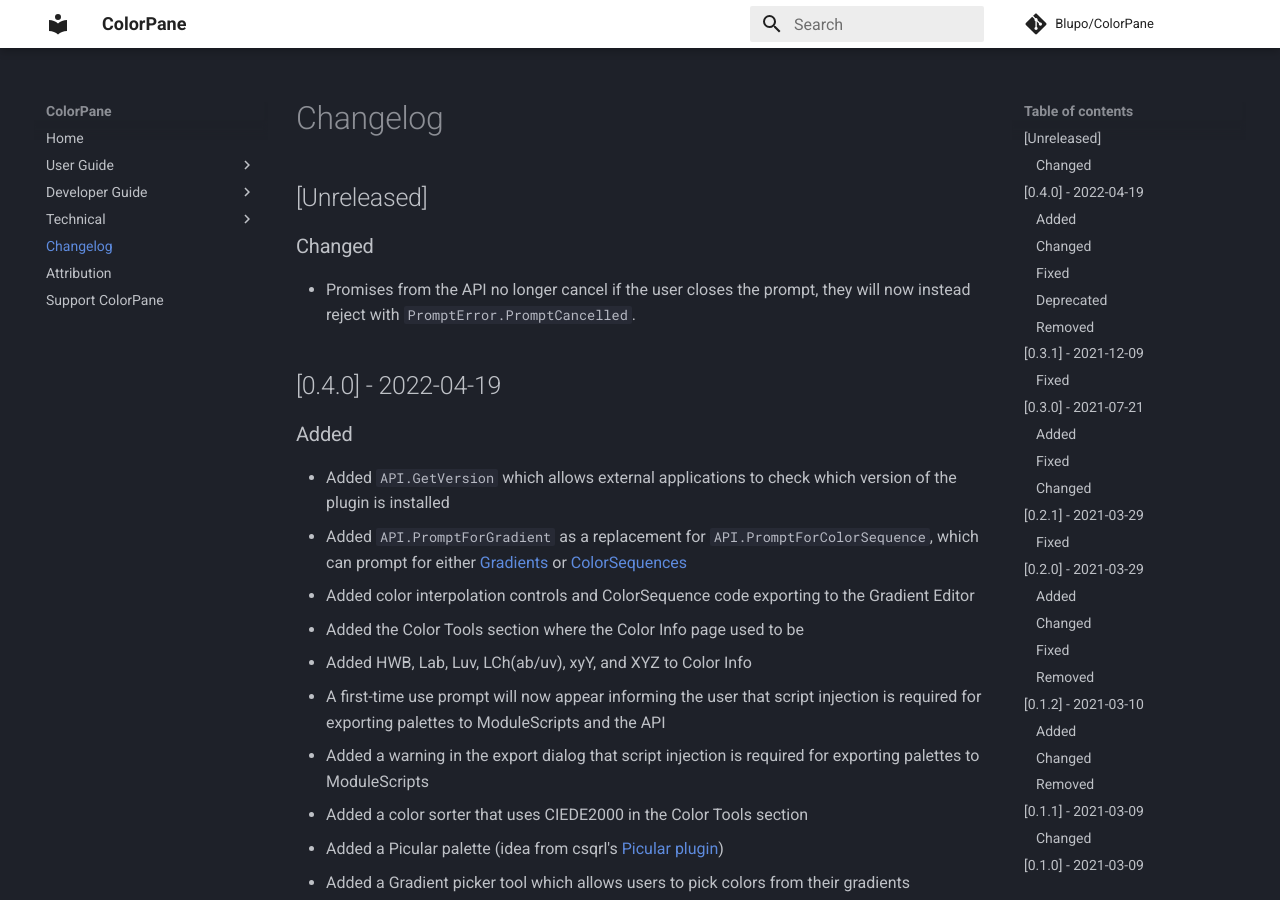
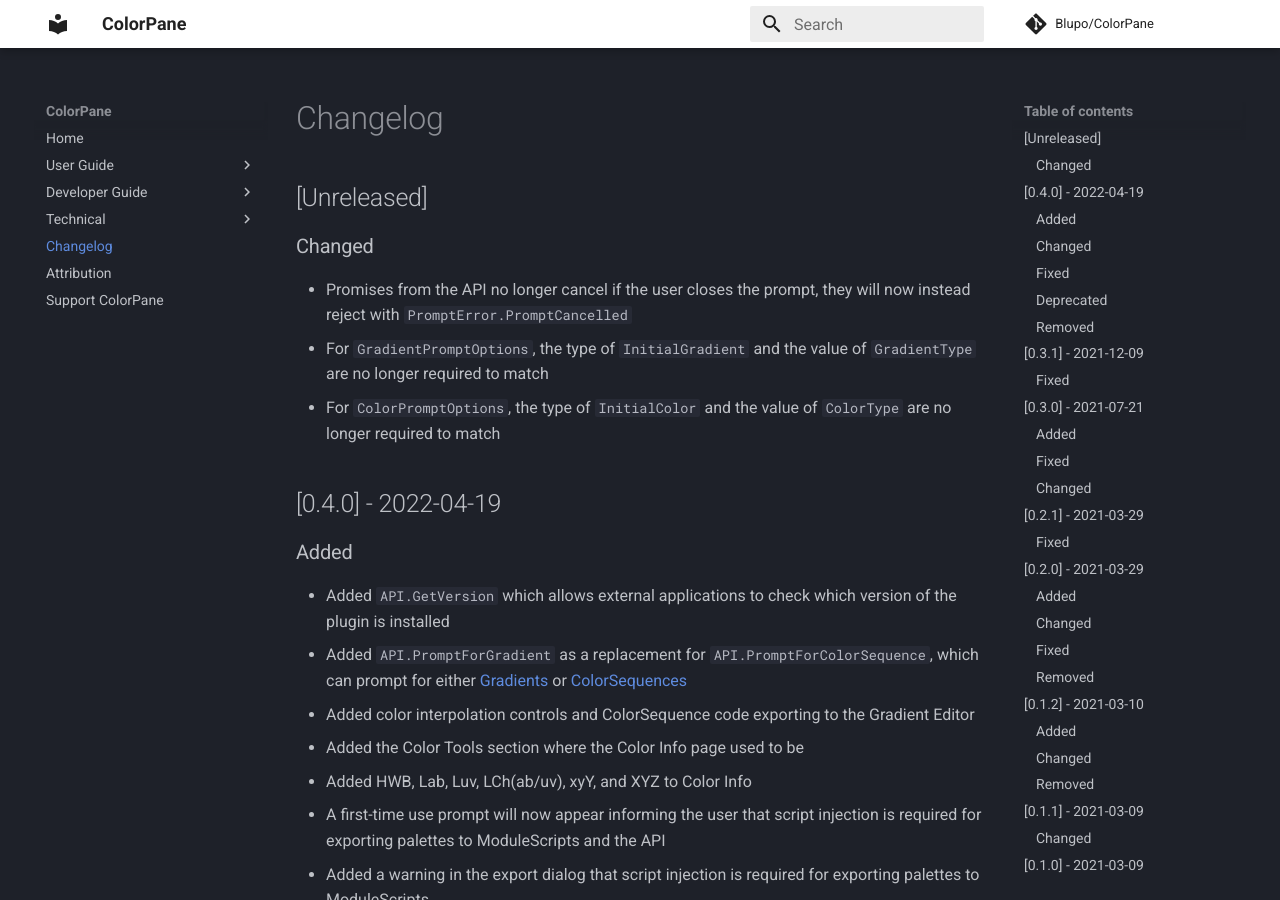
Before and after one commit to Blupo/ColorPane, an MkDocs documentation site: the page built from docs/changelog.md, in a window 1280 px wide and 900 px high. Built offline with MkDocs 1.6.1 and Material for MkDocs 9.7.7, drawn with Linux system fonts in a browser that asks for light colours; comment, search, counter and statistics services are not loaded.

Commit message:
Decouple prompt option type and initial value

```diff
--- a/docs/changelog.md
+++ b/docs/changelog.md
@@ -1,7 +1,9 @@
 ## [Unreleased]
 
 ### Changed
-- Promises from the API no longer cancel if the user closes the prompt, they will now instead reject with `PromptError.PromptCancelled`.
+- Promises from the API no longer cancel if the user closes the prompt, they will now instead reject with `PromptError.PromptCancelled`
+- For `GradientPromptOptions`, the type of `InitialGradient` and the value of `GradientType` are no longer required to match
+- For `ColorPromptOptions`, the type of `InitialColor` and the value of `ColorType` are no longer required to match
 
 ## [0.4.0] - 2022-04-19
 
```
Also changed, not shown: docs/technical/api-reference.md (+0 -4 lines), 1 other file.
